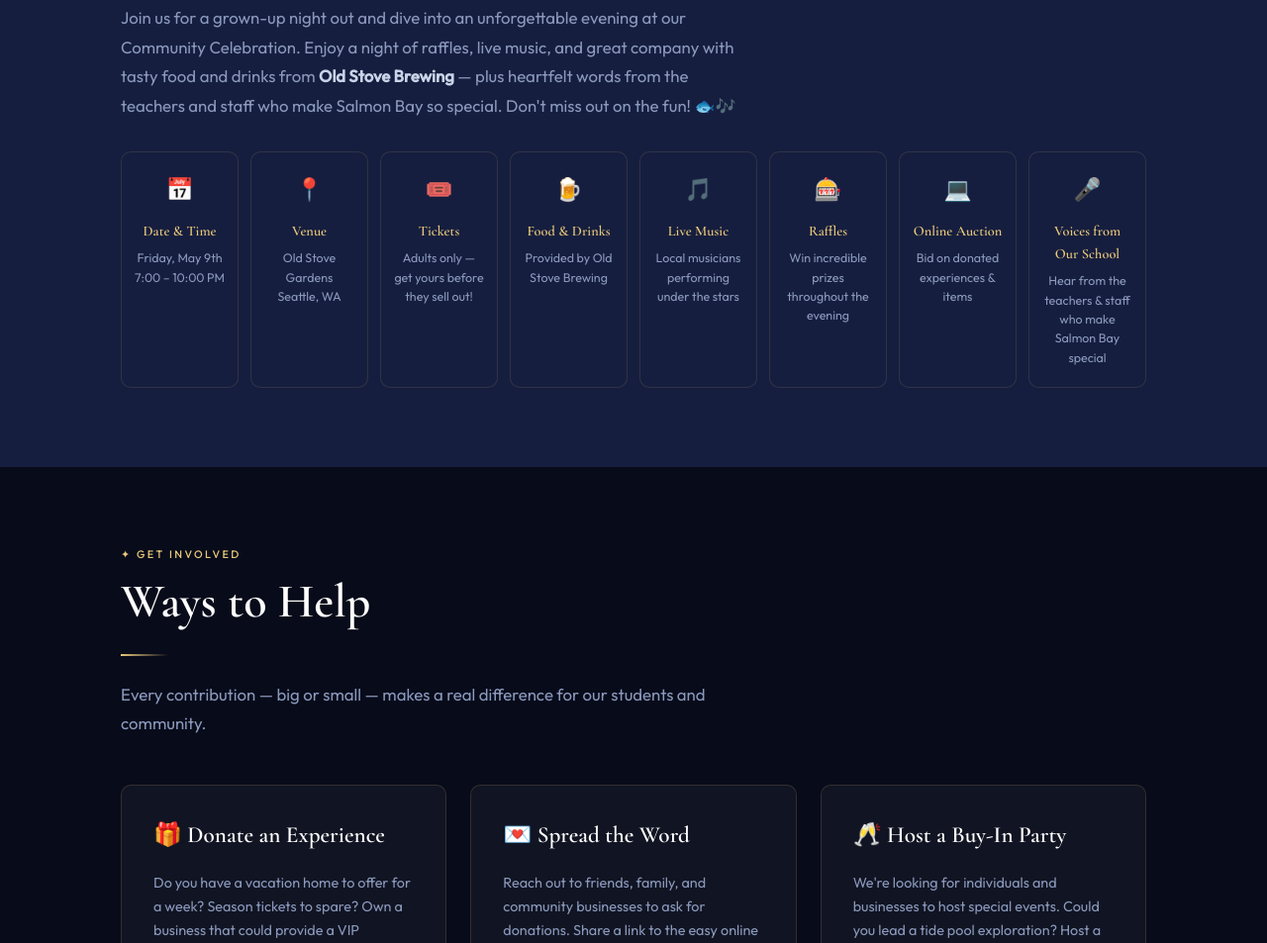
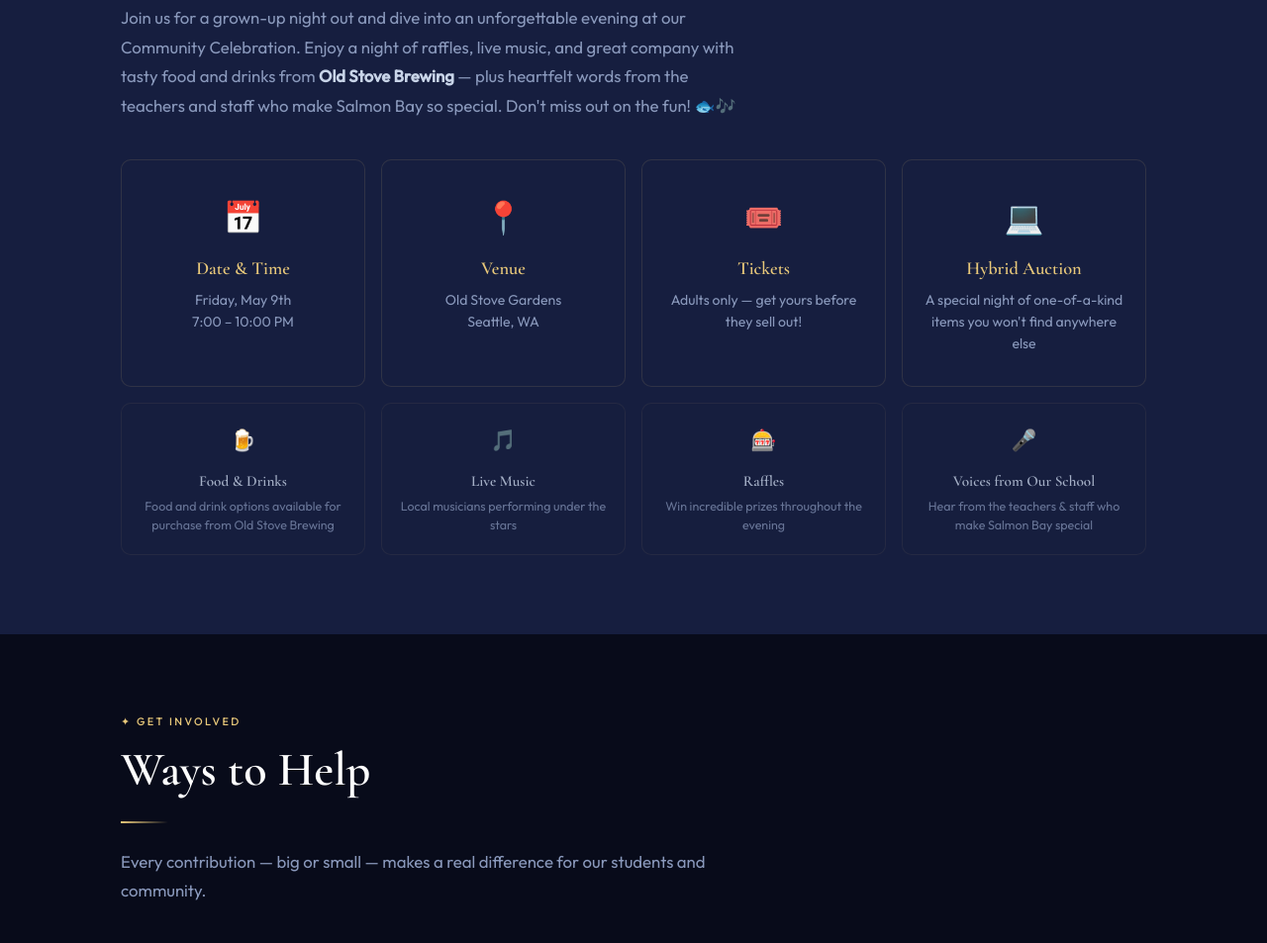
Before and after one commit to georittenmyer/galactic-gala, a plain HTML site: page index.html in a window 1280 px wide. Shown: the part 1503-2456 px from the top of the page at 99% size. Drawn offline with nearby package versions, Linux system fonts and the light colour scheme; a script that the page names is missing.

Commit message:
Update index.html

```diff
--- a/index.html
+++ b/index.html
@@ -338,46 +338,72 @@
     ============================================= */
     .details-grid {
       display: grid;
-      grid-template-columns: repeat(auto-fit, minmax(190px, 1fr));
-      gap: 1.25rem;
-      margin-top: 3rem;
+      gap: 1rem;
     }
-    @media (max-width: 900px) {
-      .details-grid[style*="repeat(8"] {
-        grid-template-columns: repeat(4, 1fr) !important;
-      }
+    .details-featured {
+      grid-template-columns: repeat(4, 1fr);
     }
-    @media (max-width: 560px) {
-      .details-grid[style*="repeat(8"] {
-        grid-template-columns: repeat(2, 1fr) !important;
-      }
+    .details-supporting {
+      grid-template-columns: repeat(4, 1fr);
     }
     .detail-card {
       background: var(--navy-light);
       border: 1px solid rgba(232,200,122,0.12);
       border-radius: 10px;
-      padding: 1.75rem 1.5rem;
       text-align: center;
-      transition: border-color 0.2s, box-shadow 0.2s, transform 0.2s;
-      display: block;
       color: inherit;
       text-decoration: none;
     }
-    .detail-card:hover {
+    .detail-card--featured {
+      padding: 2rem 1.25rem;
+      transition: border-color 0.2s, box-shadow 0.2s, transform 0.2s;
+    }
+    .detail-card--featured:hover {
       border-color: rgba(232,200,122,0.45);
       box-shadow: 0 0 24px rgba(232,200,122,0.12);
       transform: translateY(-3px);
       cursor: pointer;
     }
-    .detail-icon { font-size: 1.8rem; margin-bottom: 0.75rem; }
-    .detail-card h3 {
+    .detail-card--supporting {
+      padding: 1.25rem 1rem;
+      border-color: rgba(232,200,122,0.07);
+      background: rgba(22,30,63,0.5);
+    }
+    .detail-icon { margin-bottom: 0.75rem; }
+    .detail-card--featured h3 {
       font-family: var(--font-display);
-      font-size: 1.1rem;
+      font-size: 1.15rem;
       font-weight: 600;
       color: var(--gold);
       margin-bottom: 0.4rem;
     }
-    .detail-card p { font-size: 0.88rem; color: var(--mid); line-height: 1.55; }
+    .detail-card--featured p {
+      font-size: 0.88rem;
+      color: var(--mid);
+      line-height: 1.55;
+    }
+    .detail-card--supporting h3 {
+      font-family: var(--font-display);
+      font-size: 0.95rem;
+      font-weight: 600;
+      color: var(--silver);
+      margin-bottom: 0.3rem;
+      opacity: 0.8;
+    }
+    .detail-card--supporting p {
+      font-size: 0.78rem;
+      color: var(--mid);
+      line-height: 1.5;
+      opacity: 0.7;
+    }
+    @media (max-width: 700px) {
+      .details-featured { grid-template-columns: repeat(2, 1fr); }
+      .details-supporting { grid-template-columns: repeat(2, 1fr); }
+    }
+    @media (max-width: 400px) {
+      .details-featured { grid-template-columns: 1fr 1fr; }
+      .details-supporting { grid-template-columns: 1fr 1fr; }
+    }
 
     /* =============================================
        WAYS TO HELP
@@ -704,48 +730,52 @@
       Join us for a grown-up night out and dive into an unforgettable evening at our Community Celebration. Enjoy a night of raffles, live music, and great company with tasty food and drinks from <strong style="color:var(--silver)">Old Stove Brewing</strong> — plus heartfelt words from the teachers and staff who make Salmon Bay so special. Don't miss out on the fun! 🐟🎶
     </p>
 
-    <div class="details-grid" style="grid-template-columns: repeat(8, 1fr); gap: 0.75rem; margin-top: 2rem;">
-      <!-- ===== UPDATE: replace each href="#" with your link ===== -->
-      <a href="https://givebutter.com/SBk8-spring2026" class="detail-card" style="padding: 1.25rem 0.75rem;" target="_blank" rel="noopener">
-        <div class="detail-icon" style="font-size:1.4rem;">📅</div>
-        <h3 style="font-size:0.9rem;">Date &amp; Time</h3>
-        <p style="font-size:0.78rem;">Friday, May 9th<br>7:00 – 10:00 PM</p>
+    <!-- ===== Row 1: 4 featured cards (linked) ===== -->
+    <div class="details-grid details-featured" style="margin-top: 2.5rem;">
+      <a href="https://givebutter.com/SBk8-spring2026" class="detail-card detail-card--featured" target="_blank" rel="noopener">
+        <div class="detail-icon" style="font-size:2rem;">📅</div>
+        <h3>Date &amp; Time</h3>
+        <p>Friday, May 9th<br>7:00 – 10:00 PM</p>
       </a>
-      <a href="https://maps.app.goo.gl/8cqLkbrXV9nPE1DMA" class="detail-card" style="padding: 1.25rem 0.75rem;" target="_blank" rel="noopener">
-        <div class="detail-icon" style="font-size:1.4rem;">📍</div>
-        <h3 style="font-size:0.9rem;">Venue</h3>
-        <p style="font-size:0.78rem;">Old Stove Gardens<br>Seattle, WA</p>
+      <a href="https://maps.app.goo.gl/8cqLkbrXV9nPE1DMA" class="detail-card detail-card--featured" target="_blank" rel="noopener">
+        <div class="detail-icon" style="font-size:2rem;">📍</div>
+        <h3>Venue</h3>
+        <p>Old Stove Gardens<br>Seattle, WA</p>
       </a>
-      <a href="https://givebutter.com/SBk8-spring2026" class="detail-card" style="padding: 1.25rem 0.75rem;" target="_blank" rel="noopener">
-        <div class="detail-icon" style="font-size:1.4rem;">🎟️</div>
-        <h3 style="font-size:0.9rem;">Tickets</h3>
-        <p style="font-size:0.78rem;">Adults only — get yours before they sell out!</p>
+      <a href="https://givebutter.com/SBk8-spring2026" class="detail-card detail-card--featured" target="_blank" rel="noopener">
+        <div class="detail-icon" style="font-size:2rem;">🎟️</div>
+        <h3>Tickets</h3>
+        <p>Adults only — get yours before they sell out!</p>
       </a>
-      <a href="https://maps.app.goo.gl/8cqLkbrXV9nPE1DMA" class="detail-card" style="padding: 1.25rem 0.75rem;" target="_blank" rel="noopener">
-        <div class="detail-icon" style="font-size:1.4rem;">🍺</div>
-        <h3 style="font-size:0.9rem;">Food &amp; Drinks</h3>
-        <p style="font-size:0.78rem;">Provided by Old Stove Brewing</p>
+      <a href="https://givebutter.com/c/SBk8-spring2026/auction" class="detail-card detail-card--featured" target="_blank" rel="noopener">
+        <div class="detail-icon" style="font-size:2rem;">💻</div>
+        <h3>Hybrid Auction</h3>
+        <p>A special night of one-of-a-kind items you won't find anywhere else</p>
       </a>
-      <a href="https://givebutter.com/SBk8-spring2026" class="detail-card" style="padding: 1.25rem 0.75rem;" target="_blank" rel="noopener">
-        <div class="detail-icon" style="font-size:1.4rem;">🎵</div>
-        <h3 style="font-size:0.9rem;">Live Music</h3>
-        <p style="font-size:0.78rem;">Local musicians performing under the stars</p>
-      </a>
-      <a href="https://givebutter.com/SBk8-spring2026" class="detail-card" style="padding: 1.25rem 0.75rem;" target="_blank" rel="noopener">
-        <div class="detail-icon" style="font-size:1.4rem;">🎰</div>
-        <h3 style="font-size:0.9rem;">Raffles</h3>
-        <p style="font-size:0.78rem;">Win incredible prizes throughout the evening</p>
-      </a>
-      <a href="https://givebutter.com/c/SBk8-spring2026/auction" class="detail-card" style="padding: 1.25rem 0.75rem;" target="_blank" rel="noopener">
-        <div class="detail-icon" style="font-size:1.4rem;">💻</div>
-        <h3 style="font-size:0.9rem;">Online Auction</h3>
-        <p style="font-size:0.78rem;">Bid on donated experiences &amp; items</p>
-      </a>
-      <a href="https://givebutter.com/SBk8-spring2026" class="detail-card" style="padding: 1.25rem 0.75rem;" target="_blank" rel="noopener">
-        <div class="detail-icon" style="font-size:1.4rem;">🎤</div>
-        <h3 style="font-size:0.9rem;">Voices from Our School</h3>
-        <p style="font-size:0.78rem;">Hear from the teachers &amp; staff who make Salmon Bay special</p>
-      </a>
+    </div>
+
+    <!-- ===== Row 2: 4 supporting cards (no link) ===== -->
+    <div class="details-grid details-supporting" style="margin-top: 1rem;">
+      <div class="detail-card detail-card--supporting">
+        <div class="detail-icon" style="font-size:1.3rem;">🍺</div>
+        <h3>Food &amp; Drinks</h3>
+        <p>Food and drink options available for purchase from Old Stove Brewing</p>
+      </div>
+      <div class="detail-card detail-card--supporting">
+        <div class="detail-icon" style="font-size:1.3rem;">🎵</div>
+        <h3>Live Music</h3>
+        <p>Local musicians performing under the stars</p>
+      </div>
+      <div class="detail-card detail-card--supporting">
+        <div class="detail-icon" style="font-size:1.3rem;">🎰</div>
+        <h3>Raffles</h3>
+        <p>Win incredible prizes throughout the evening</p>
+      </div>
+      <div class="detail-card detail-card--supporting">
+        <div class="detail-icon" style="font-size:1.3rem;">🎤</div>
+        <h3>Voices from Our School</h3>
+        <p>Hear from the teachers &amp; staff who make Salmon Bay special</p>
+      </div>
     </div>
   </div>
 </section>
```
